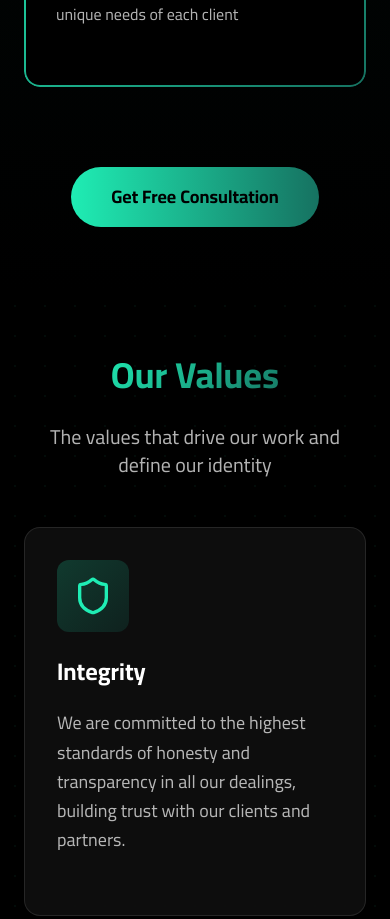
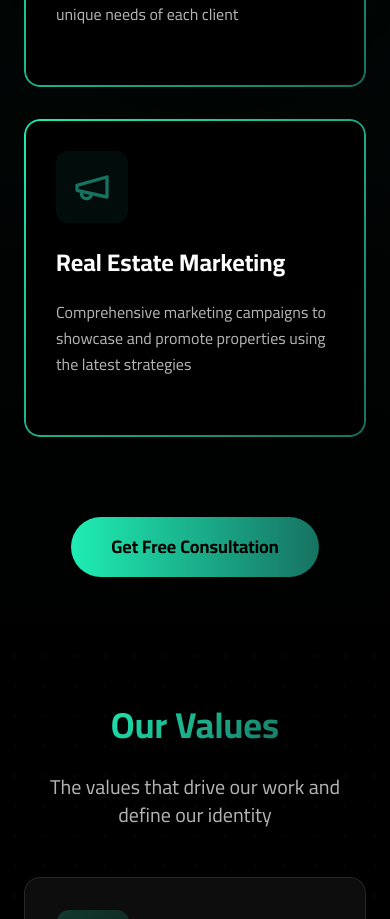
Before and after one commit to boodymasoud7/netaq-website, a Next.js app: page / in a window 390 px wide. Shown: the part 4961-5880 px from the top of the page. Built offline with nearby package versions, Linux system fonts and the light colour scheme.

Commit message:
Add 6th service: Real Estate Marketing with Megaphone icon

```diff
--- a/components/Services.tsx
+++ b/components/Services.tsx
@@ -8,6 +8,7 @@ import {
   BarChart3,
   Building2,
   Settings,
+  Megaphone,
 } from "lucide-react";
 import { useLanguage } from "@/contexts/LanguageContext";
 
@@ -46,6 +47,12 @@ export default function Services() {
       title: t("services.custom.title"),
       description: t("services.custom.desc"),
       color: "netaq-neon",
+    },
+    {
+      icon: Megaphone,
+      title: t("services.marketing.title"),
+      description: t("services.marketing.desc"),
+      color: "netaq-green",
     },
   ];
 
--- a/contexts/LanguageContext.tsx
+++ b/contexts/LanguageContext.tsx
@@ -105,6 +105,8 @@ const translations: Record<Language, Record<string, string>> = {
     "services.management.desc": "Property management services to ensure the preservation and increase of real estate asset value",
     "services.custom.title": "Custom Solutions",
     "services.custom.desc": "Tailored services designed to meet the unique needs of each client",
+    "services.marketing.title": "Real Estate Marketing",
+    "services.marketing.desc": "Comprehensive marketing campaigns to showcase and promote properties using the latest strategies",
     "services.cta": "Get Free Consultation",
 
     // Values
@@ -224,6 +226,8 @@ const translations: Record<Language, Record<string, string>> = {
     "services.management.desc": "خدمات إدارة الممتلكات لضمان الحفاظ على قيمة الأصول العقارية وزيادتها",
     "services.custom.title": "حلول مخصصة",
     "services.custom.desc": "خدمات مصممة لتلبية الاحتياجات الفريدة لكل عميل",
+    "services.marketing.title": "التسويق العقاري",
+    "services.marketing.desc": "حملات تسويقية شاملة لعرض وترويج العقارات بأحدث الاستراتيجيات والأساليب",
     "services.cta": "احصل على استشارة مجانية",
 
     // Values
```
